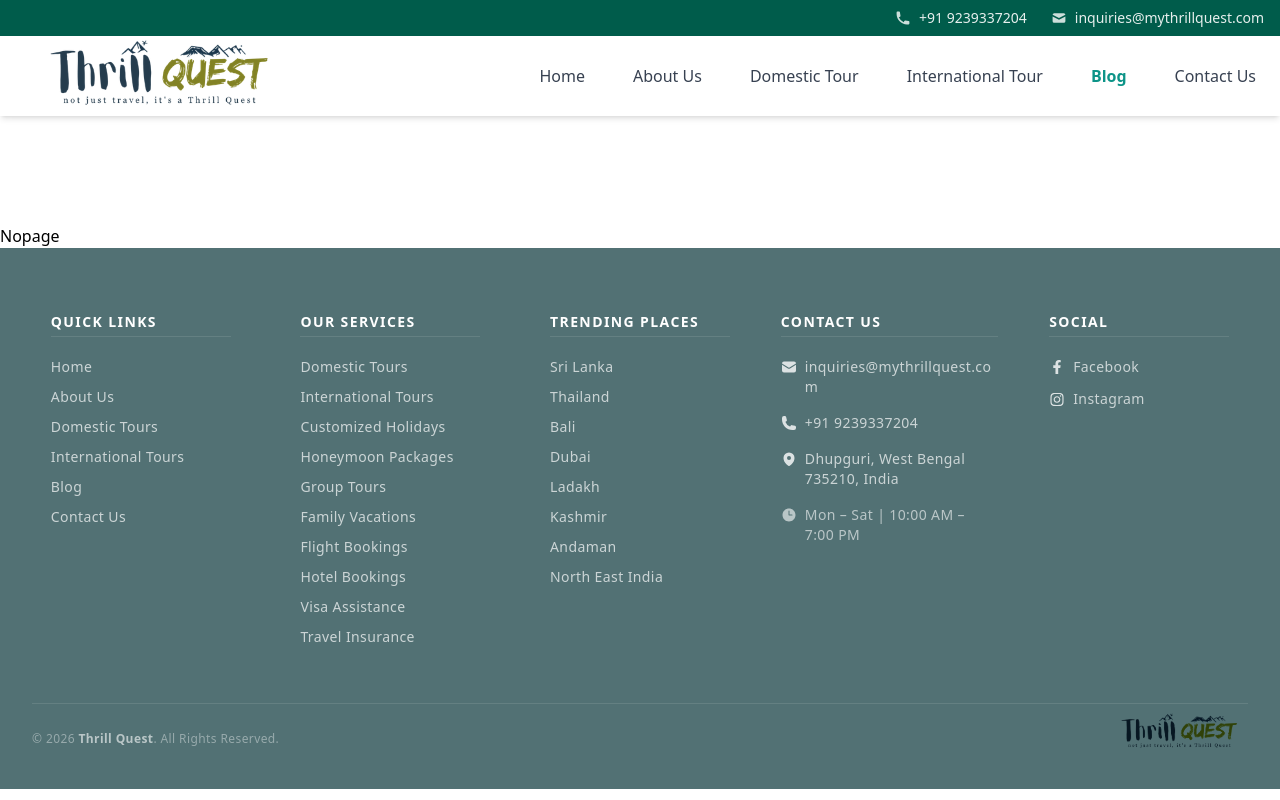
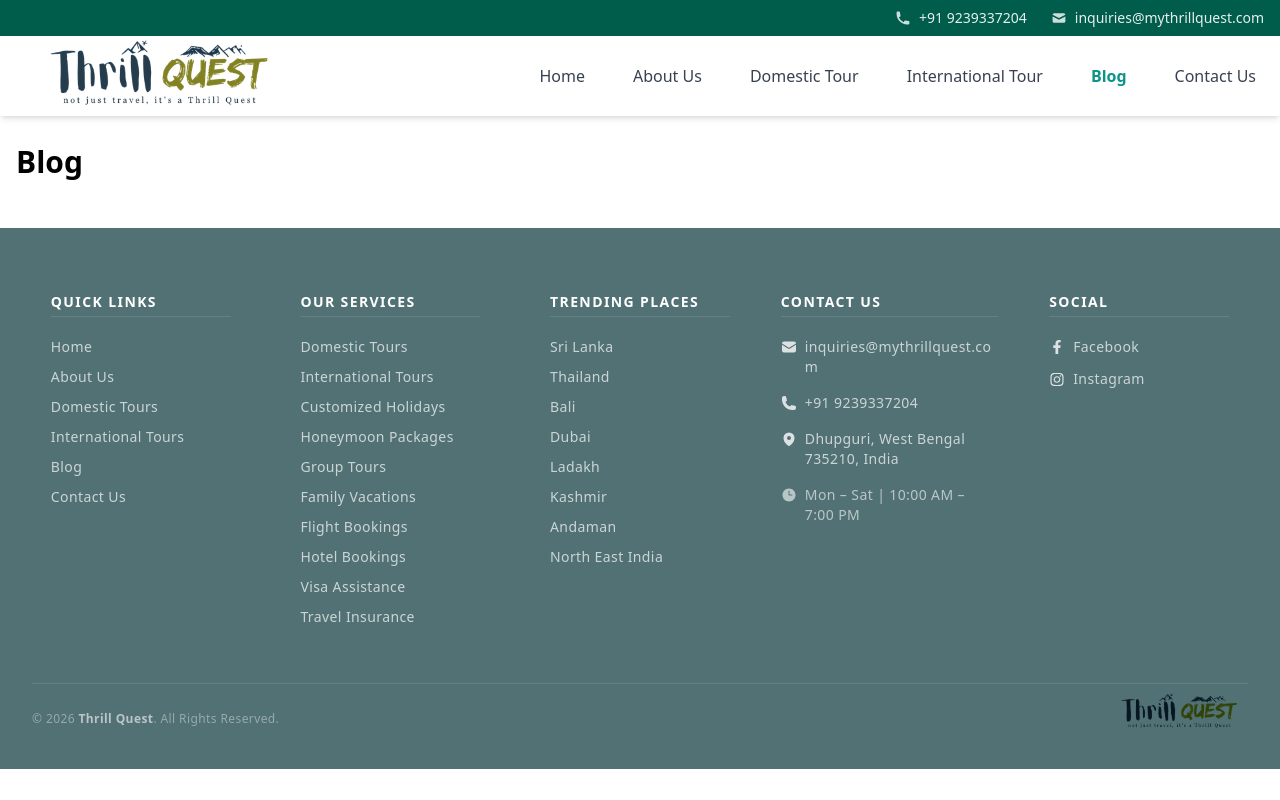
Before and after one commit to Arpita16998/thrillquest, a React (Vite) app: page /blog in a window 1280 px wide. Built offline with nearby package versions, Linux system fonts and the light colour scheme.

Commit message:
correction in pop up message

```diff
--- a/src/App.jsx
+++ b/src/App.jsx
@@ -9,6 +9,7 @@ import NoPage from "./pages/Nopage";
 import Service from "./pages/Service";
 import Domestic_Tour from "./pages/Domestic_Tour";
 import International_Tour from "./pages/International_Tour";
+import Blog from "./pages/Blog"; // Import the Blog component
 // Make sure the path matches your folder structure exactly!
 
 const App = () => {
@@ -23,6 +24,7 @@ const App = () => {
             <Route path="places" element={<PlacesRoute />} />
             <Route path="*" element={<NoPage />} />
             <Route path="service" element={<Service />} />
+            <Route path="blog" element={<Blog />} />
             <Route path="domestic-tour" element={<Domestic_Tour />} />
             <Route path="international-tour" element={<International_Tour />} />
           </Route>
--- a/src/components/Navbar/ResponsiveMenu.jsx
+++ b/src/components/Navbar/ResponsiveMenu.jsx
@@ -15,9 +15,13 @@ const navbarLinks = [
     name: "Contact",
     link: "/contact",
   },
+    {
+    name: "Blog",
+    link: "/blog",
+  },
   {
-    name: "India Tour",
-    link: "/India_tour",
+    name: "Domestic Tour",
+    link: "/Domestic_tour",
   },
   {
     name: "International Tour",
--- /dev/null
+++ b/src/pages/Blog.jsx
@@ -0,0 +1,11 @@
+import React from 'react';
+
+const Blog = () => {
+  return (
+    <div className="max-w-7xl mx-auto py-12 px-4">
+      <h1 className="text-3xl font-bold">Blog </h1>
+    </div>
+  );
+};
+
+export default Blog;
--- a/src/pages/Contact.jsx
+++ b/src/pages/Contact.jsx
@@ -87,7 +87,7 @@ const Contact = () => {
     setIsSubmitting(true);
 
     try {
-      const response = await fetch("https://formsubmit.co/ajax/inquiries@thrillquest.com", {
+      const response = await fetch("https://formsubmit.co/ajax/inquiries@mythrillquest.com", {
         method: "POST",
         headers: {
           "Content-Type": "application/json",
@@ -104,7 +104,7 @@ const Contact = () => {
       });
 
       if (response.ok) {
-        alert("Thank you! Your information has been verified and successfully sent to inquiries@thrillquest.com.");
+        alert("Thank you! Your information has been verified and successfully sent to inquiries@mythrillquest.com.");
         setFormData({
           fullName: "",
           email: "",
```
